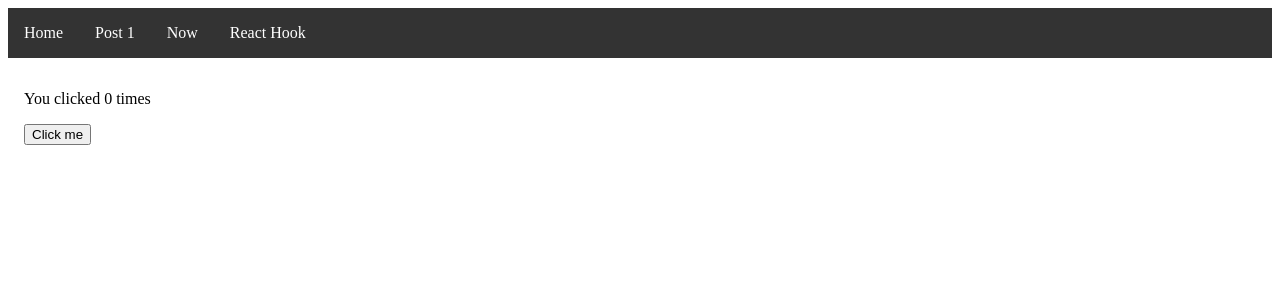
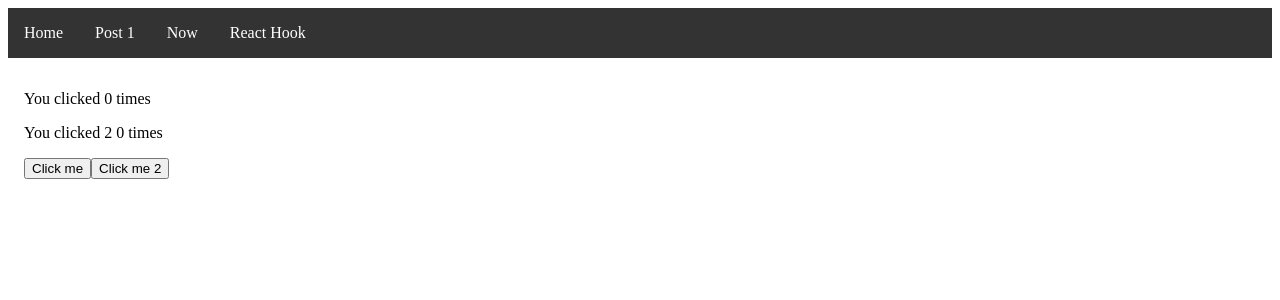
Before and after one commit to thunguyen1012/StudyNextjs, a Next.js app: page /hooks in a window 1280 px wide. Shown: the top 300 px of the page. Built offline with nearby package versions, Linux system fonts and the light colour scheme.

Commit message:
useEffect

```diff
--- a/src/pages/hooks.js
+++ b/src/pages/hooks.js
@@ -1,12 +1,23 @@
-import { useState } from "react";
+import { useState, useEffect } from 'react';
 
 function HookExamples() {
   const [count, setCount] = useState(0);
+  const [count2, setCount2] = useState(0);
+  useEffect(() => {
+    document.title = `You clicked ${count} times`;
+
+    // clean up
+    return () => {
+      alert('clean up...');
+    };
+  }, [count]);
 
   return (
     <div>
       <p>You clicked {count} times</p>
+      <p>You clicked 2 {count2} times</p>
       <button onClick={() => setCount(count + 1)}>Click me</button>
+      <button onClick={() => setCount2(count2 + 1)}>Click me 2</button>
     </div>
   );
 }
```
Also changed, not shown: 1 other file (tests, documents, lock files or other folders).
